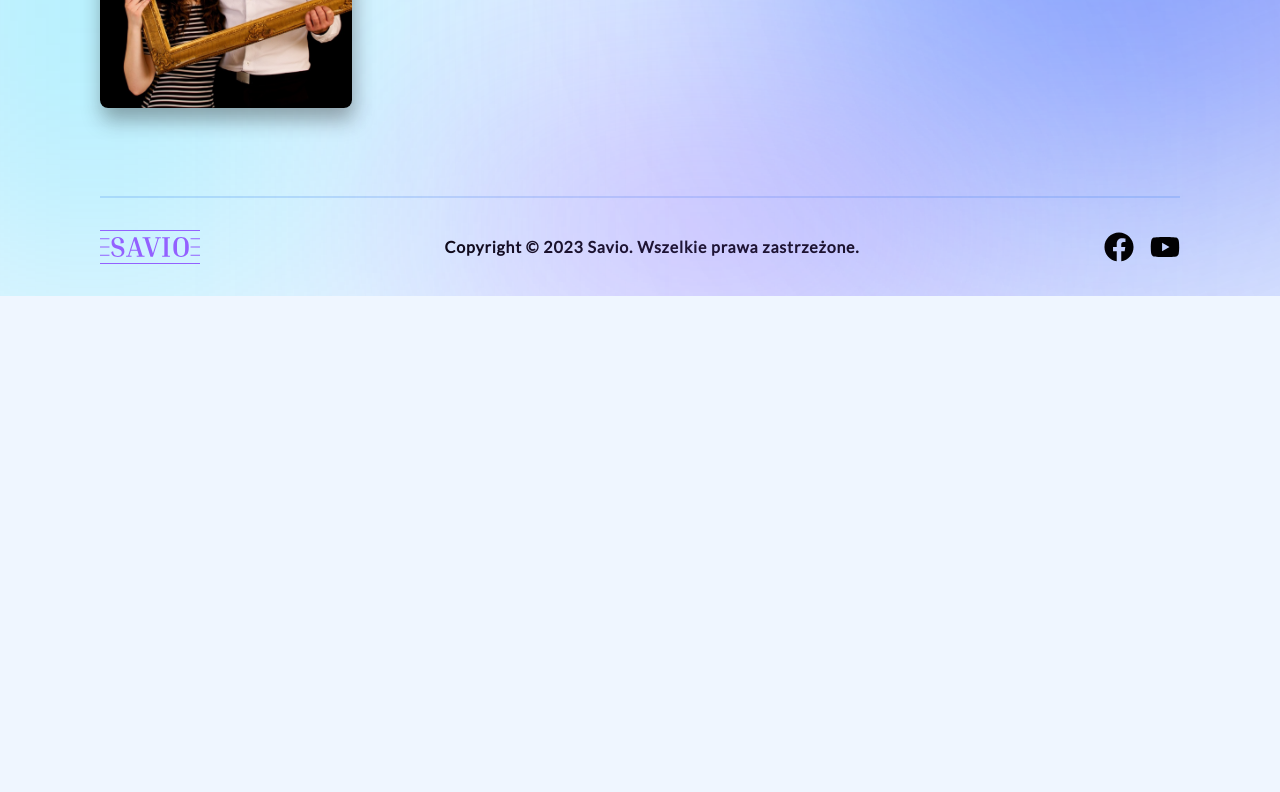
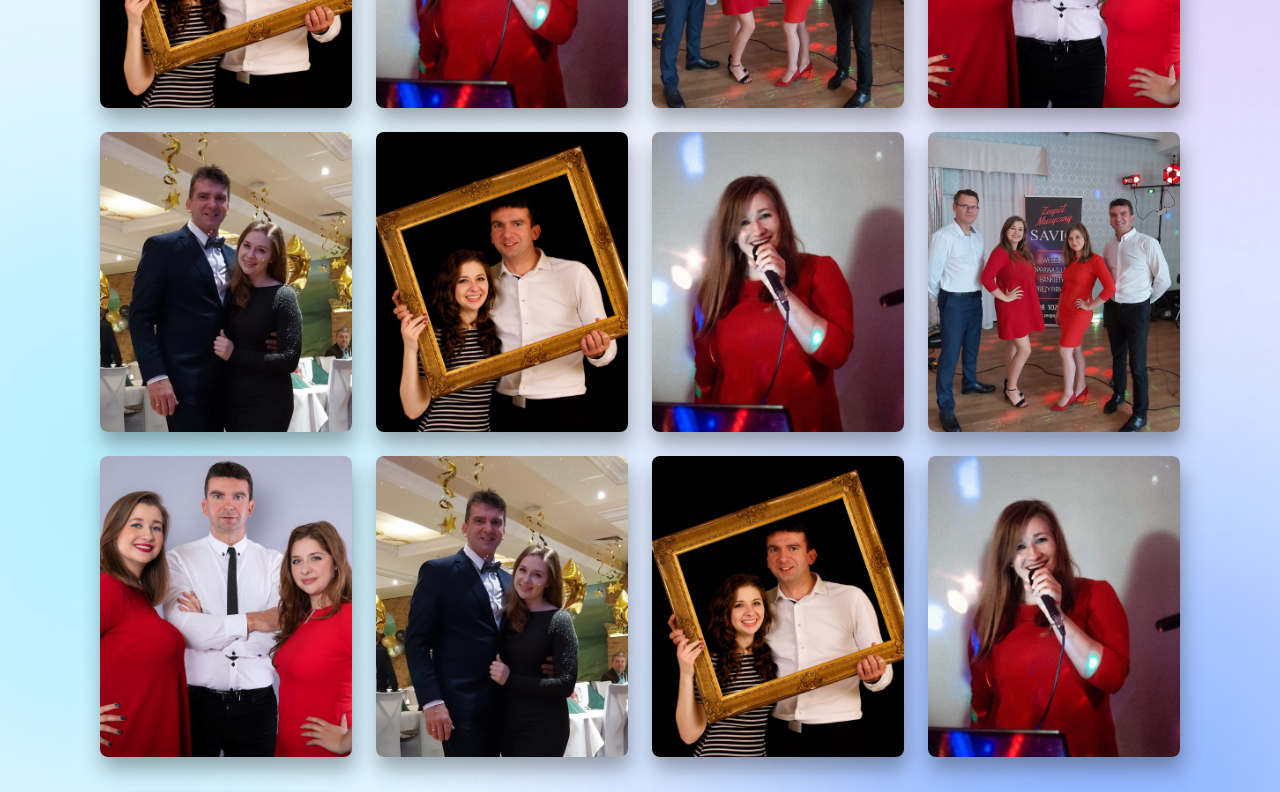
Before and after one commit to F3azy/Savio, a React (Vite) app: page /galeria in a window 1280 px wide. Shown: the part 900-1692 px from the top of the page. Before the commit the page ends 1196 px from the top, so only its background shows below. Built offline with nearby package versions, Linux system fonts and the light colour scheme.

Commit message:
added same pictures more time

```diff
--- a/src/pages/Gallery.jsx
+++ b/src/pages/Gallery.jsx
@@ -153,6 +153,78 @@ const Gallery = () => {
               />
             </motion.div>
           ))}
+          {HomeCarouselImages.map((image, idx) => (
+            <motion.div
+              variants={zoomIn(0.3)}
+              key={idx}
+              onClick={() => {
+                setModalImage(image);
+                onImageOpen();
+              }}
+            >
+              <img
+                className="
+                w-full
+                cursor-pointer
+                rounded-lg
+                shadow-[2px_12px_20px_#1f1f1f60]
+                transition ease-in-out duration-[300ms]
+                hover:-translate-y-2
+                hover:shadow-[12px_16px_20px_#1f1f1f99]
+              "
+                src={image}
+                alt={"Image" + 1}
+              />
+            </motion.div>
+          ))}
+          {HomeCarouselImages.map((image, idx) => (
+            <motion.div
+              variants={zoomIn(0.3)}
+              key={idx}
+              onClick={() => {
+                setModalImage(image);
+                onImageOpen();
+              }}
+            >
+              <img
+                className="
+                w-full
+                cursor-pointer
+                rounded-lg
+                shadow-[2px_12px_20px_#1f1f1f60]
+                transition ease-in-out duration-[300ms]
+                hover:-translate-y-2
+                hover:shadow-[12px_16px_20px_#1f1f1f99]
+              "
+                src={image}
+                alt={"Image" + 1}
+              />
+            </motion.div>
+          ))}
+          {HomeCarouselImages.map((image, idx) => (
+            <motion.div
+              variants={zoomIn(0.3)}
+              key={idx}
+              onClick={() => {
+                setModalImage(image);
+                onImageOpen();
+              }}
+            >
+              <img
+                className="
+                w-full
+                cursor-pointer
+                rounded-lg
+                shadow-[2px_12px_20px_#1f1f1f60]
+                transition ease-in-out duration-[300ms]
+                hover:-translate-y-2
+                hover:shadow-[12px_16px_20px_#1f1f1f99]
+              "
+                src={image}
+                alt={"Image" + 1}
+              />
+            </motion.div>
+          ))}
         </motion.div>
       </motion.div>
 
```
